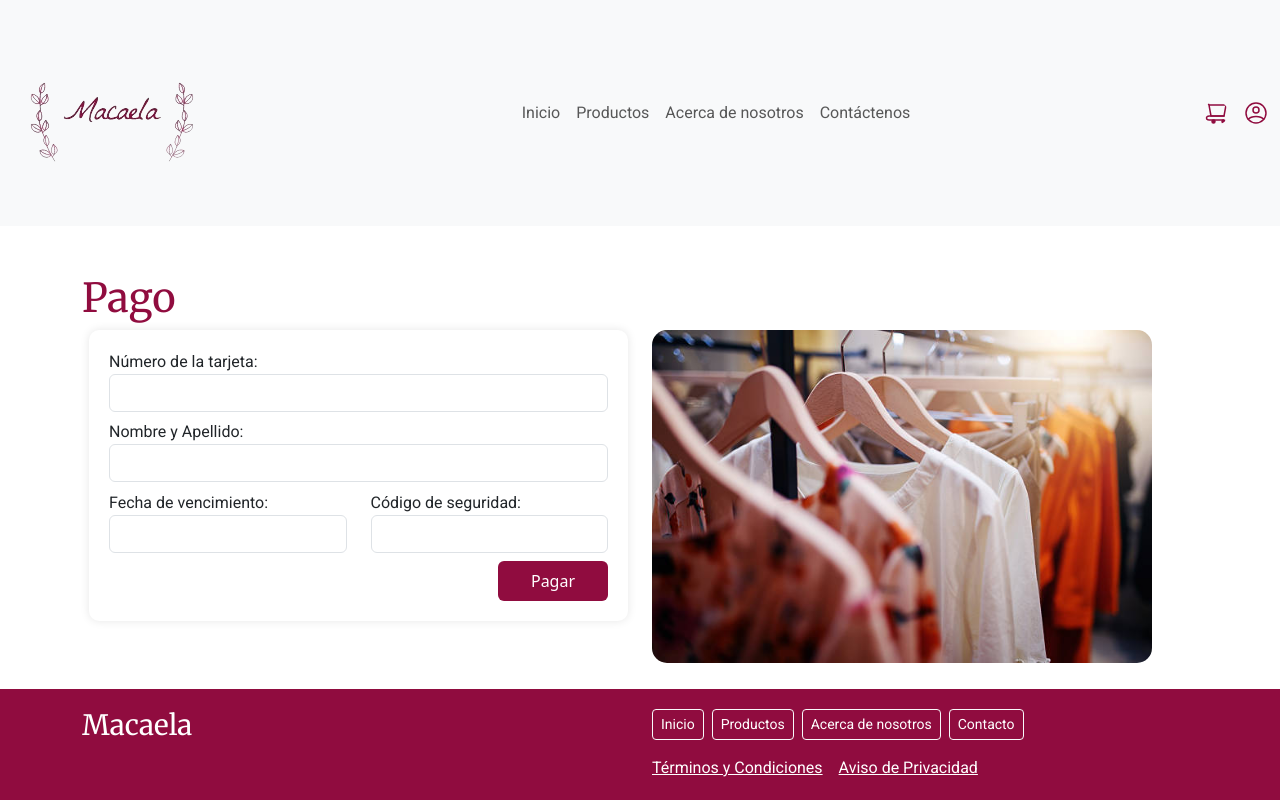
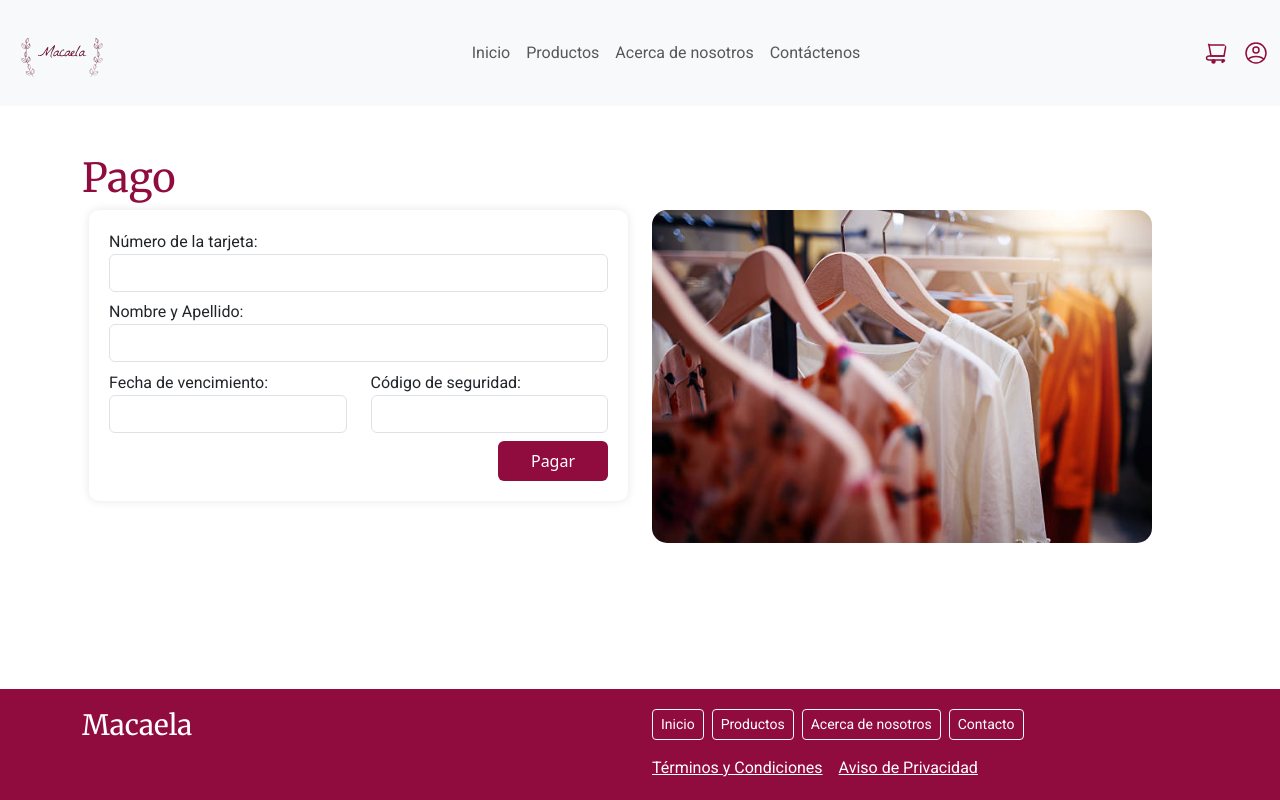
Before and after one commit to Adrianela1/MacaelaBazar-, a website: page pages/pay.html in a window 1280 px wide. Drawn offline with nearby package versions, Linux system fonts and the light colour scheme.

Commit message:
PROYEC-61 se corrigio el tamaño de la navbar

```diff
--- a/pages/pay.html
+++ b/pages/pay.html
@@ -7,6 +7,7 @@
     <meta name="viewport" content="width=device-width, initial-scale=1.0">
     <title>Pago</title>
     <link rel="stylesheet" href="https://cdn.jsdelivr.net/npm/bootstrap@5.3.2/dist/css/bootstrap.min.css">
+    <link rel="stylesheet" href="../styles/navbar.css">
     <link rel="stylesheet" href="../styles/pay.css">
     <link rel="stylesheet" href="../style.css">
 </head>
```
